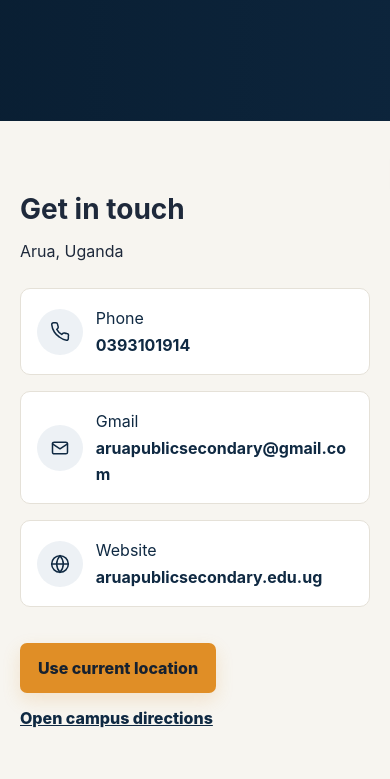
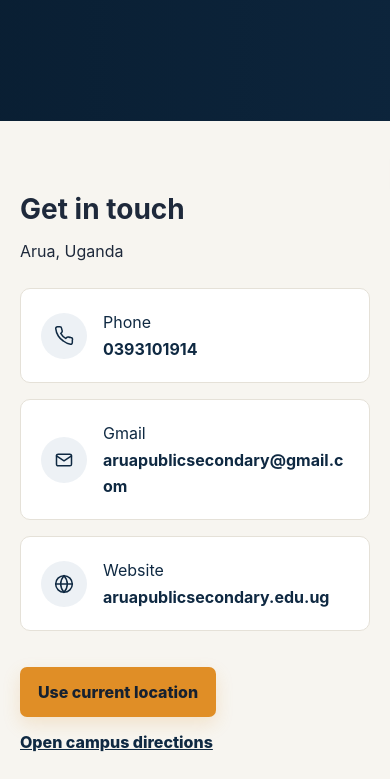
Before and after one commit to rachel47490/End-of-semester, a plain HTML site: page contact.html in a window 390 px wide. Shown: the part 277-1056 px from the top of the page. Drawn offline with Linux system fonts and the light colour scheme.

Commit message:
Use responsive contact card classes

```diff
--- a/contact.html
+++ b/contact.html
@@ -34,8 +34,8 @@
       <p>Arua, Uganda</p>
       <div class="contact-layout">
       <div>
-      <div class="contact-links" aria-label="Contact options">
-        <a class="contact-link" href="tel:0393101914">
+      <div class="contact-links contact-cards" aria-label="Contact options">
+        <a class="contact-link contact-card" href="tel:0393101914">
           <span class="contact-icon" aria-hidden="true">
             <svg viewBox="0 0 24 24" fill="none" stroke="currentColor" stroke-width="1.8" stroke-linecap="round" stroke-linejoin="round">
               <path d="M22 16.92v3a2 2 0 0 1-2.18 2A19.79 19.79 0 0 1 11.19 18a19.5 19.5 0 0 1-6-6A19.79 19.79 0 0 1 2.09 3.18 2 2 0 0 1 4.08 1h3a2 2 0 0 1 2 1.72c.12.96.36 1.9.7 2.8a2 2 0 0 1-.45 2.11L8.06 8.94a16 16 0 0 0 6 6l1.31-1.27a2 2 0 0 1 2.11-.45c.9.34 1.84.58 2.8.7A2 2 0 0 1 22 16.92Z"/>
@@ -46,7 +46,7 @@
             <strong>0393101914</strong>
           </span>
         </a>
-        <a class="contact-link" href="mailto:aruapublicsecondary@gmail.com">
+        <a class="contact-link contact-card" href="mailto:aruapublicsecondary@gmail.com">
           <span class="contact-icon" aria-hidden="true">
             <svg viewBox="0 0 24 24" fill="none" stroke="currentColor" stroke-width="1.8" stroke-linecap="round" stroke-linejoin="round">
               <rect x="3" y="5" width="18" height="14" rx="2"/>
@@ -59,7 +59,7 @@
           </span>
         </a>
         <a
-          class="contact-link"
+          class="contact-link contact-card"
           href="http://www.aruapublicsecondary.edu.ug"
           target="_blank"
           rel="noopener noreferrer"
```
